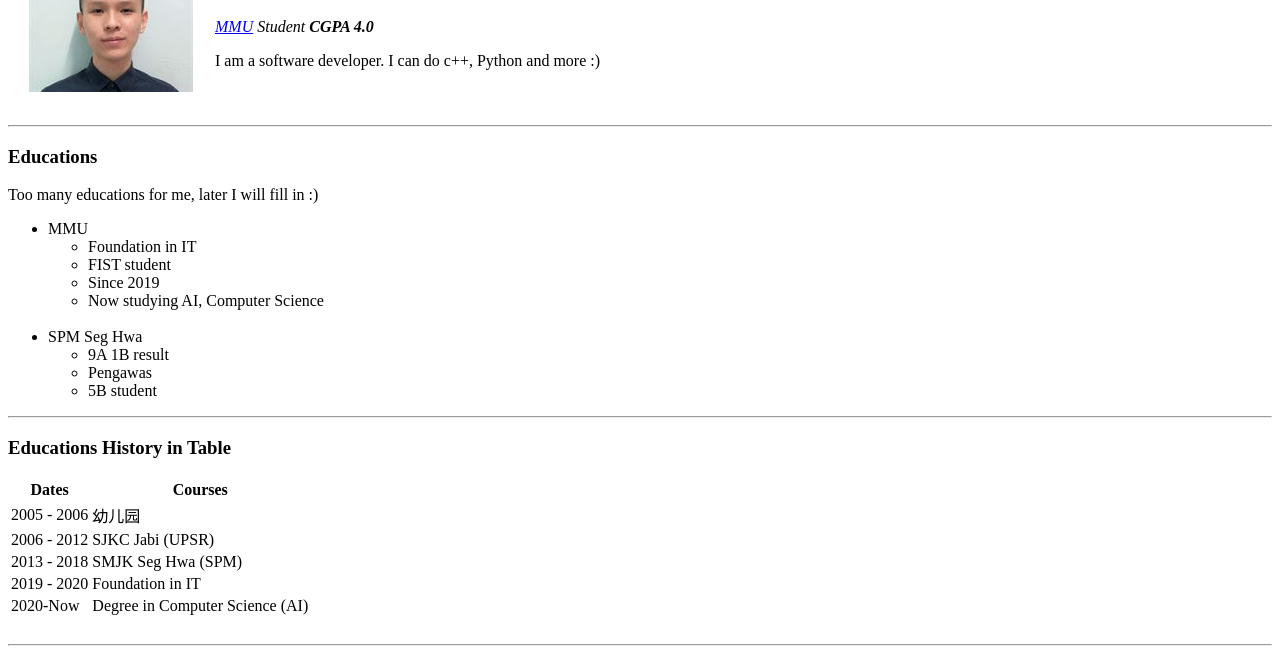
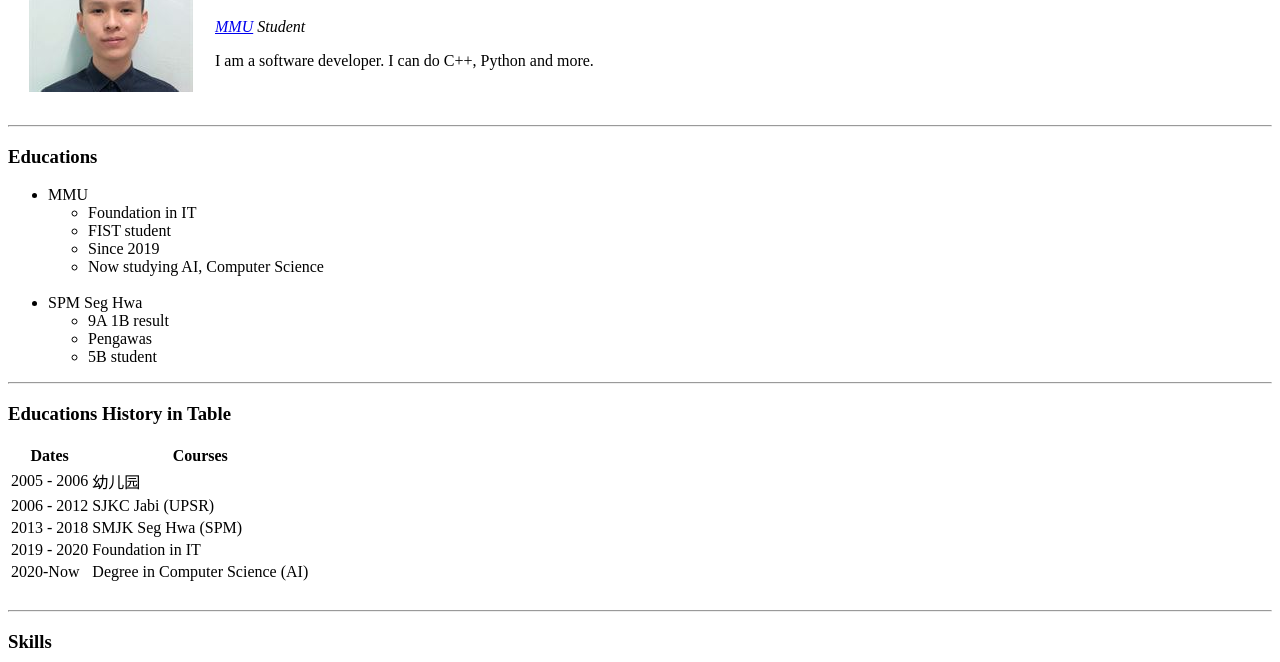
Before and after one commit to shisian512/cv, a plain HTML site: page index.html in a window 1280 px wide. Shown: the part 100-762 px from the top of the page. Drawn offline with Linux system fonts and the light colour scheme.

Commit message:
Update some information in HTML

```diff
--- a/index.html
+++ b/index.html
@@ -14,8 +14,8 @@
       </td>
       <td>
         <h1>Tan Shi Sian</h1>
-        <p><em><a href="https://www.mmu.edu.my/">MMU</a> Student <strong>CGPA 4.0</strong></em></p>
-        <p>I am a software developer. I can do c++, Python and more :)</p>
+        <p><em><a href="https://www.mmu.edu.my/">MMU</a> Student </em></p>
+        <p>I am a software developer. I can do C++, Python and more.</p>
       </td>
     </tr>
   </table>
@@ -23,7 +23,7 @@
 
   <hr>
   <h3>Educations</h3>
-  <p>Too many educations for me, later I will fill in :)</p>
+
   <ul>
     <li>MMU</li>
     <ul>
```
